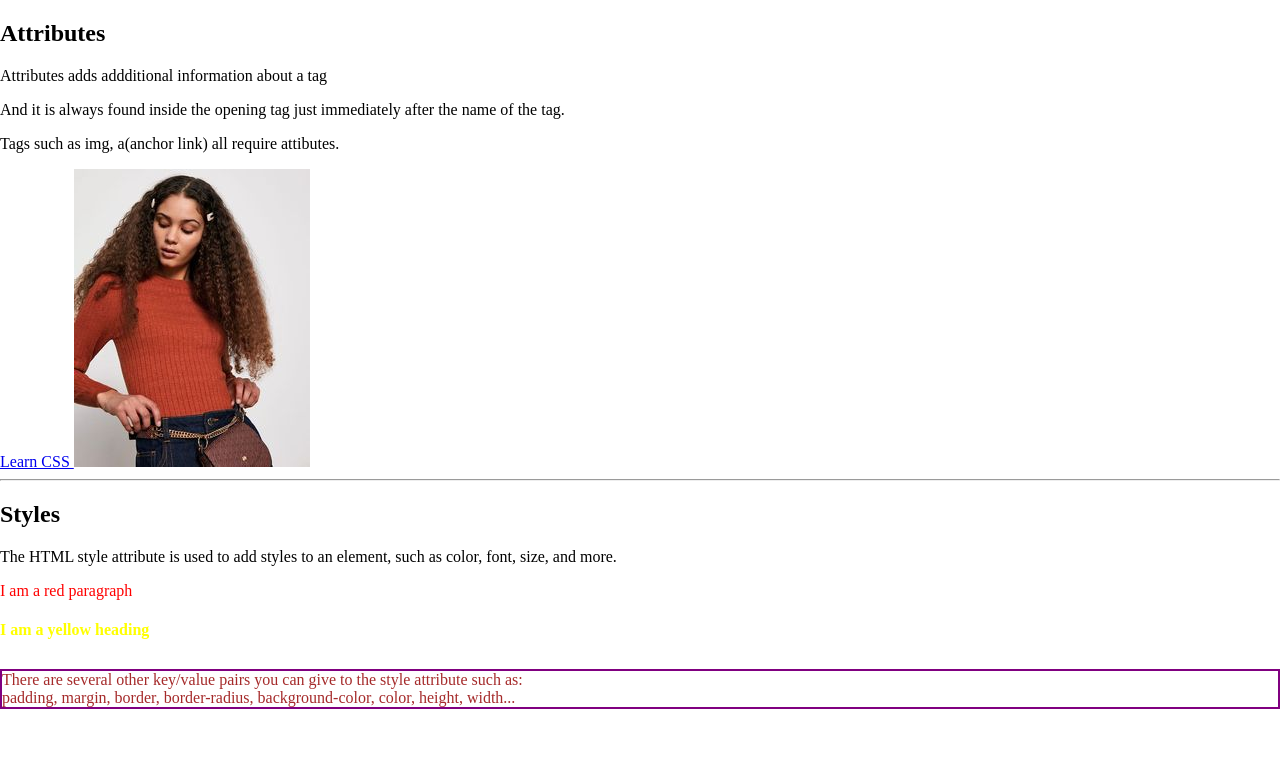
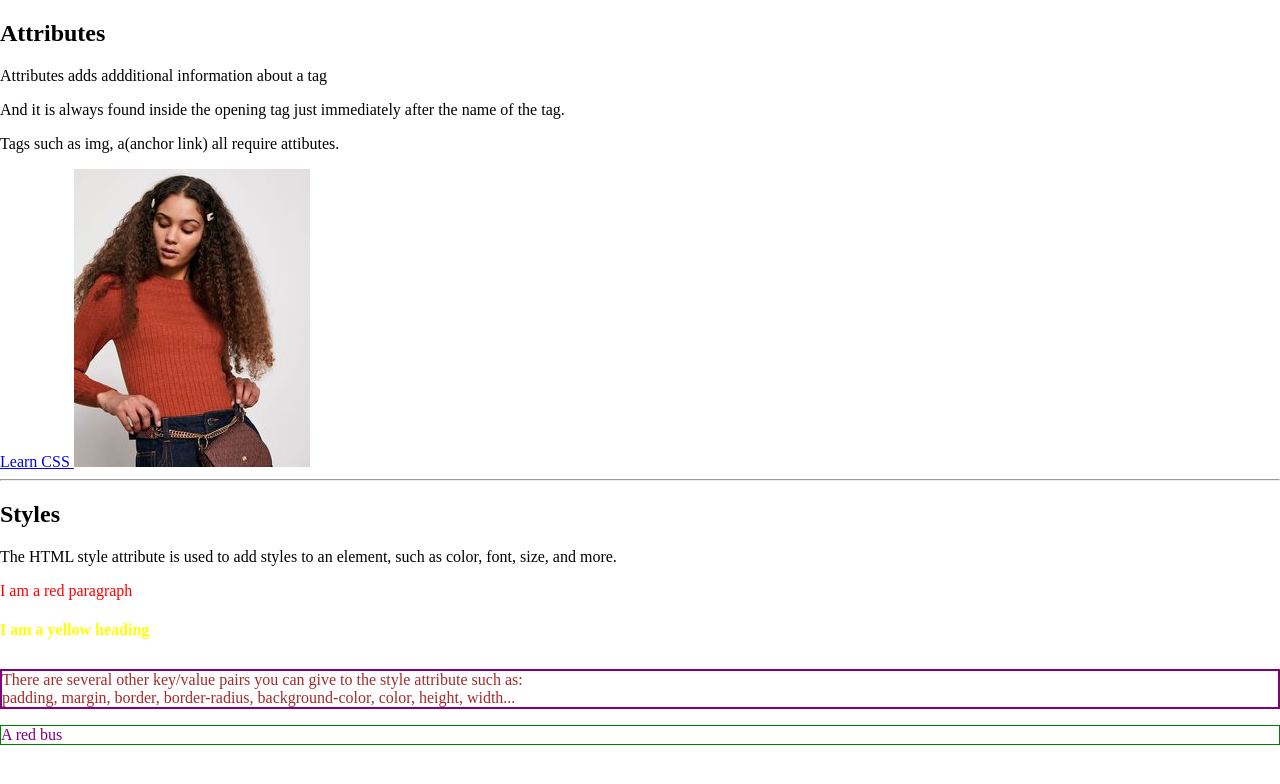
Before and after one commit to Danny-Flames/Danny-Flames-class_with_mary_new, a plain HTML site: page Day_3__09-06-2024/index.html in a window 1280 px wide. Drawn offline with Linux system fonts and the light colour scheme.

Commit message:
commit my red bus

```diff
--- a/Day_3__09-06-2024/index.html
+++ b/Day_3__09-06-2024/index.html
@@ -37,6 +37,11 @@
             padding, margin, border, border-radius, background-color, color, height, width...
         </p>
     </div>
+    <div>
+        <p style="color:purple; border: 1px solid green;">
+            A red bus
+        </p>
+    </div>
 
 </body>
 </html>
```
